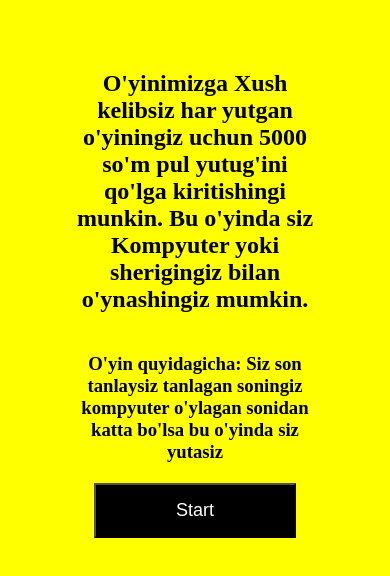
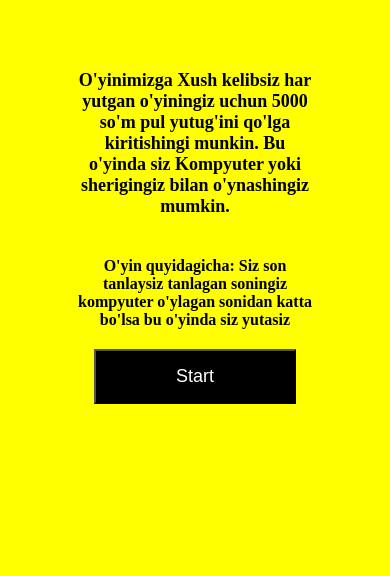
Before and after one commit to FazliddinAsadov/randomGame, a plain HTML site: page index.html in a window 390 px wide. Drawn offline with Linux system fonts and the light colour scheme.

Commit message:
property add

```diff
--- a/style.css
+++ b/style.css
@@ -68,18 +68,6 @@ section .iconca {
   align-items: center;
   justify-content: space-between;
 }
-/* section .back {
-  position: relative;
-  top: 10px;
-  left: 30px;
-  cursor: pointer;
-}
-section .refresh {
-  position: relative;
-  left: 300px;
-  bottom: 50px;
-  cursor: pointer;
-} */
 
 h1 {
   font-size: 32px;
@@ -151,8 +139,12 @@ section .box_right {
 }
 
 @media only screen and (max-width: 600px) {
-  h2,
+  h2 {
+    font-size: 18px;
+    padding-top: 20px;
+  }
   h3 {
+    font-size: 16px;
     padding-top: 20px;
   }
 
```
